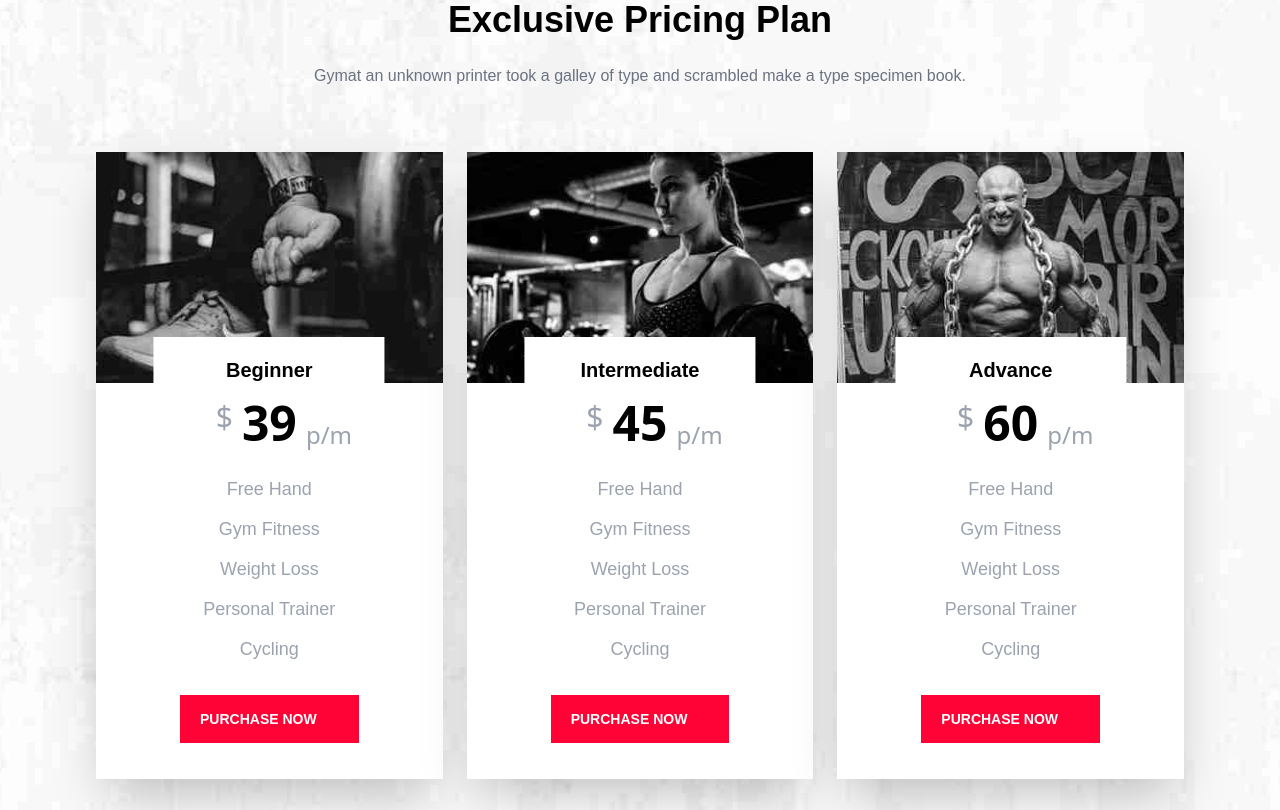
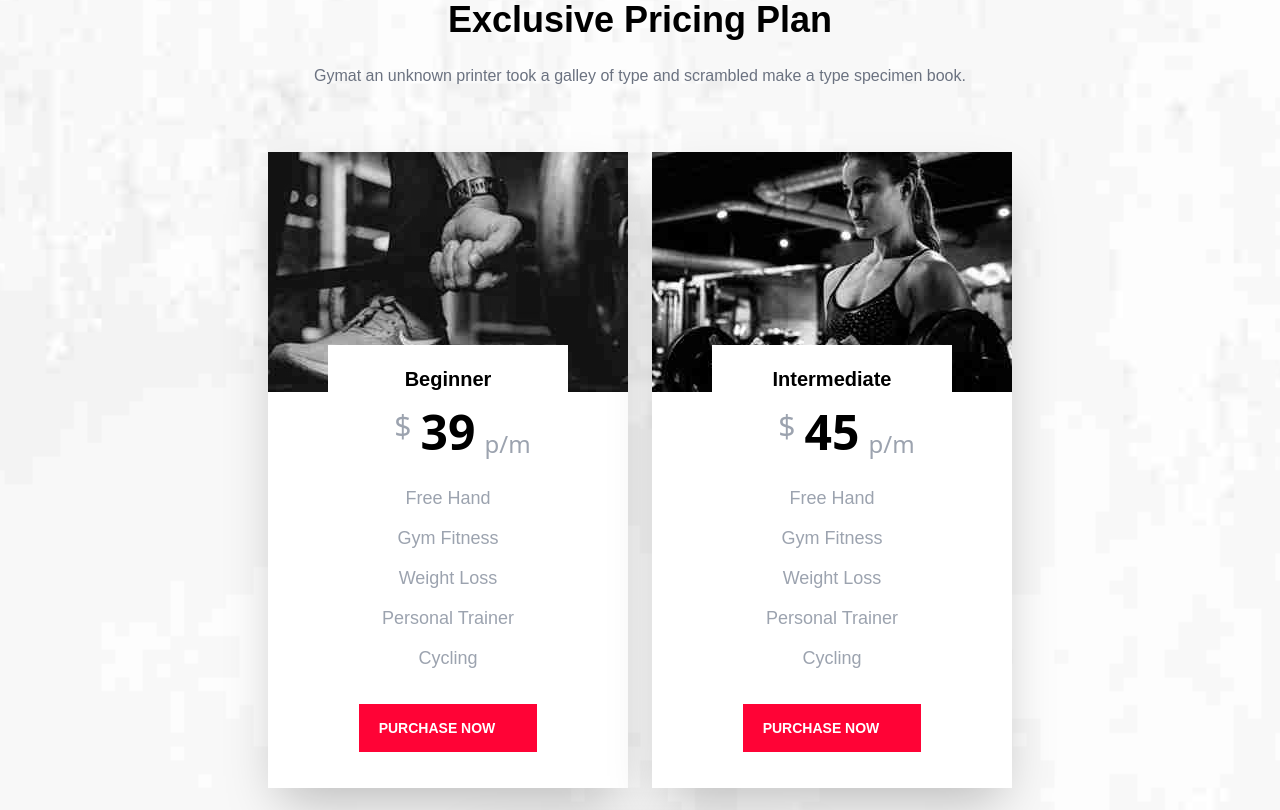
Before and after one commit to PawelWydra/Gymate-main, a React (Create React App) app: page / in a window 1280 px wide. Shown: the part 7004-7814 px from the top of the page. Built offline with nearby package versions, Linux system fonts and the light colour scheme; some icons are missing.

Commit message:
feat: add flex-wrap to pricing card container

```diff
--- a/src/components/pricing/pricing.jsx
+++ b/src/components/pricing/pricing.jsx
@@ -32,7 +32,7 @@ function Pricing() {
           Gymat an unknown printer took a galley of type and scrambled make a
           type specimen book.
         </p>
-        <div className="flex flex-col items-center w-full px-20 lg:p-0 md:flex-row gap-6">
+        <div className="flex flex-col flex-wrap justify-center items-center w-full px-20 lg:p-0 md:flex-row gap-6">
           {pricingData.map(({ imgSrc, title, price }, index) => (
             <PricingCard
               key={index}
```
